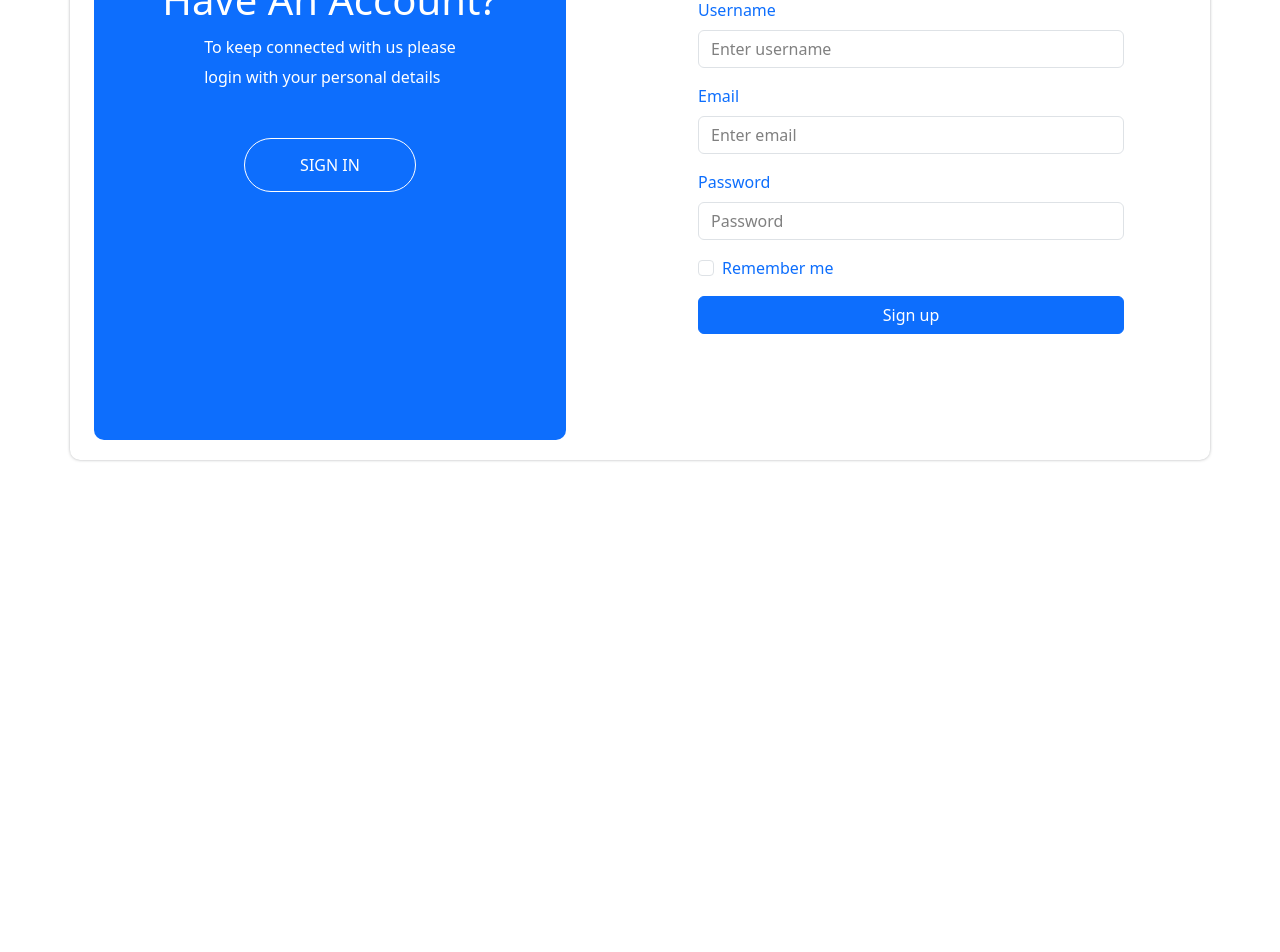
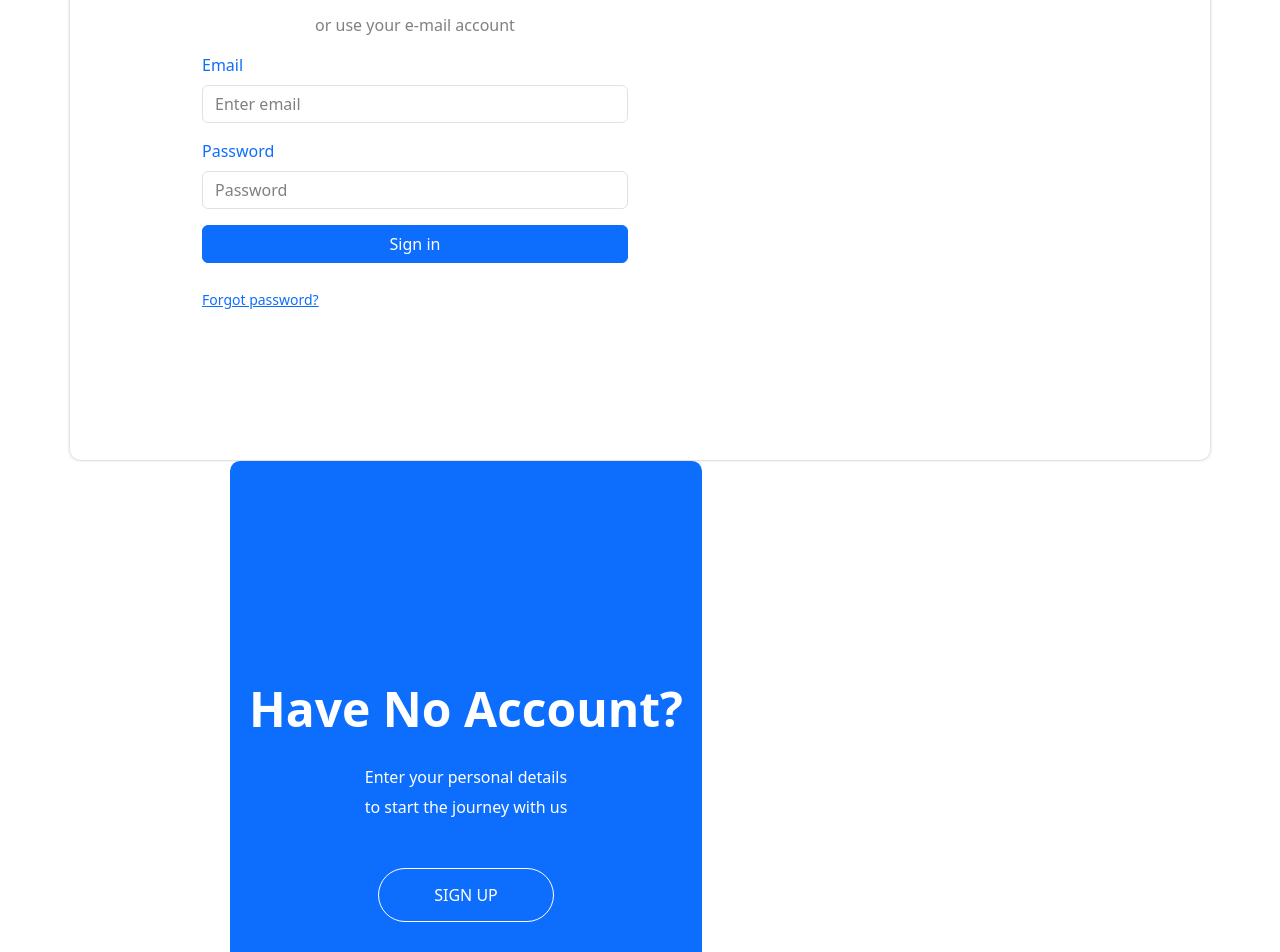
Before and after one commit to PascalTwoli/ManageNest, a React (Create React App) app in the folder frontend/: page /signin in a window 1280 px wide. Shown: the part 300-1252 px from the top of the page. Before the commit the page ends 800 px from the top, so only its background shows below. Built offline with nearby package versions, Linux system fonts and the light colour scheme.

Commit message:
enabled navigation between signin and signup components

```diff
--- a/frontend/package.json
+++ b/frontend/package.json
@@ -10,6 +10,7 @@
     "react": "^18.3.1",
     "react-bootstrap": "^2.10.5",
     "react-dom": "^18.3.1",
+    "react-router-dom": "^6.27.0",
     "react-scripts": "5.0.1",
     "web-vitals": "^2.1.4"
   },
--- a/frontend/src/App.css
+++ b/frontend/src/App.css
@@ -15,6 +15,7 @@
   border-radius: 10px;
   /* padding: 100px 120px !important; */
   height: 90vh !important;
+  margin-top: 40px;
 
 }
 
@@ -54,7 +55,7 @@
   border-radius: 10px;
   margin-left:10rem;
   /* margin-left: 7.5%; */
-  margin-top: 30px !important;
+  margin-top: 20px !important;
   margin-bottom: 0px;
   max-width: 29.5rem !important;
   height: 85vh;
--- a/frontend/src/App.js
+++ b/frontend/src/App.js
@@ -8,16 +8,24 @@ import {
   DropdownToggle, DropdownMenu, DropdownItem
 } from 'react-bootstrap';
 import Signup from './signup.component';
-// import {BrowserRouter as Router, Routes, Route} from 'react-router-dom';
+import {BrowserRouter as Router, Routes, Route, Navigate} from 'react-router-dom';
 
 
-
+// window.React1 = require('react');
 
 function App() {
   return (
-    <div className=".App min-vh-100 d-flex justify-content-center align-items-center">
-        <Signup/>
-    </div>
+
+        <Router>
+            <div>
+              <Routes>
+                <Route  path="/" element={<Navigate to="/signup" />}/>
+                <Route path='/signup' element={<Signup/>}/>
+                <Route path='/signin' element={<Signin/>}/>
+              </Routes>
+            </div>
+        </Router>
+
   );
 }
 
--- a/frontend/src/index.js
+++ b/frontend/src/index.js
@@ -3,6 +3,8 @@ import ReactDOM from 'react-dom/client';
 import './index.css';
 import App from './App';
 import reportWebVitals from './reportWebVitals';
+
+
 
 const root = ReactDOM.createRoot(document.getElementById('root'));
 root.render(
--- a/frontend/src/signin.component.js
+++ b/frontend/src/signin.component.js
@@ -1,7 +1,15 @@
 import { Button, ButtonGroup, Dropdown, Form } from "react-bootstrap";
 import logo from './logo.jpeg';
+import { useNavigate } from "react-router-dom";
+import Signup from "./signup.component";
 
-const Signin = () => {
+export default function  Signin () {
+
+    const navigate = useNavigate();
+    const handleSignupClick = () => {
+        navigate('/signup');
+    }
+
     return(
         <div className="container container1">
             <div className="row d-flex">
@@ -32,7 +40,7 @@ const Signin = () => {
                 <div className="col-md-5 bg-primary d-flex right-bar">
                     <h1 className="">Have No Account?</h1>
                     <p>Enter your personal details <br/>to start the journey with us</p>
-                <Button as="a" variant="default" className="signup-btn">SIGN UP</Button>
+                    <Button as="a" variant="default" className="signup-btn" onClick={handleSignupClick}>SIGN UP</Button>
 
                 </div>
             </div>
@@ -40,4 +48,4 @@ const Signin = () => {
     );
 }
 
-export default Signin;
+// export default Signin;
--- a/frontend/src/signup.component.js
+++ b/frontend/src/signup.component.js
@@ -1,9 +1,21 @@
 import { Button, ButtonGroup, Dropdown, Form } from "react-bootstrap";
+import { useNavigate } from "react-router-dom";
 import logo from './logo.jpeg';
 import Signin from './signin.component';
 
+// require('react-dom');
+// window.React2 = require('react');
+// console.log(window.React1 === window.React2);
 
-const Signup = () => {
+
+export default function Signup() {
+
+  const navigate = useNavigate();
+
+  const handleSigninClick = () => {
+    navigate('/signin');
+  }
+
  return(
     <div className="container container1">
         <div className="row d-flex">
@@ -14,7 +26,7 @@ const Signup = () => {
                 <div className="d-flex left-div-cnter">
                     <h1 className="">Have An Account?</h1>
                     <p> To keep connected with us please <br/>login with your personal details </p>
-                    <Button as="a" variant="default" className="signup-btn" onClick={Signin}>SIGN IN</Button>
+                    <Button as="a" variant="default" className="signup-btn" onClick={handleSigninClick}>SIGN IN</Button>
                 </div>
             </div>
             <div className="col-md-6 d-flex">
@@ -49,5 +61,3 @@ const Signup = () => {
     </div>
  );
 }
-
-export default Signup;
```
Also changed, not shown: frontend/src/logo.svg (deleted), 1 other file (tests, documents, lock files or other folders). Lines whose indentation alone changed are shown as unchanged.
